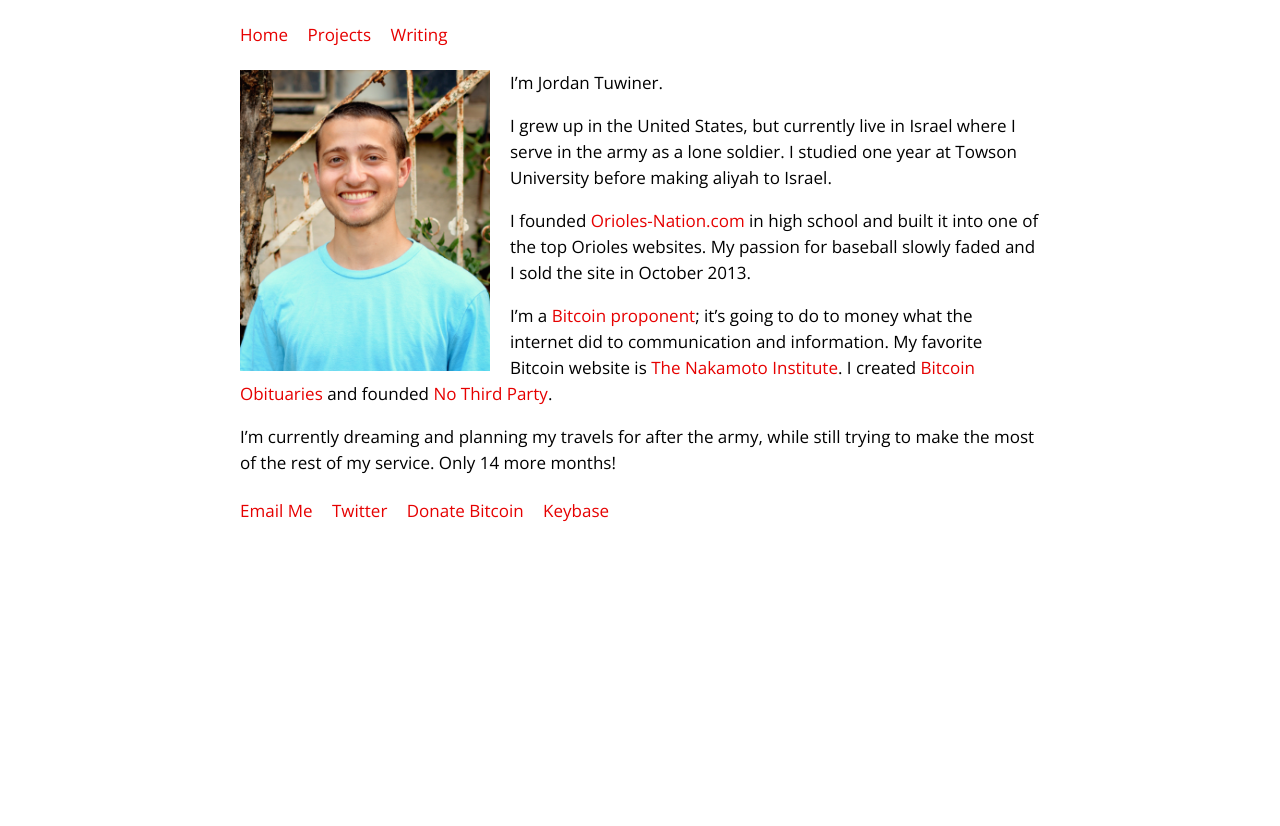
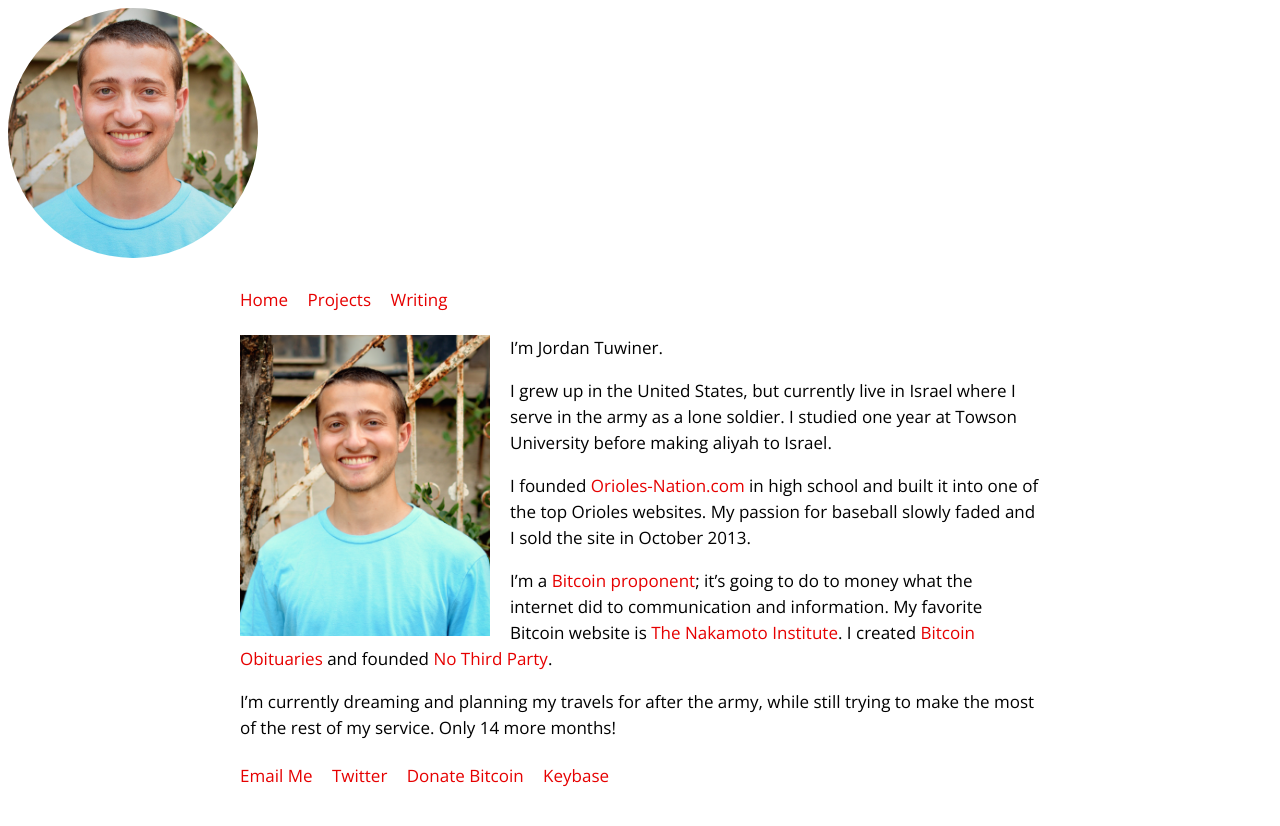
Before and after one commit to johnrlive/jt-com, a Jekyll site: the page built from index.html, in a window 1280 px wide. Shown: the top 826 px of the page. Built offline with Jekyll 4.4.1, drawn with Linux system fonts in a browser that asks for light colours.

Commit message:
Add header image

```diff
--- a/_includes/head.html
+++ b/_includes/head.html
@@ -18,6 +18,7 @@
 </head>
 <body>
 	<header itemtype="http://schema.org/WPHeader" role="banner" class="site-header" 	id="masthead">
+		<img class="header-image" src="/images/profile.jpg">
 		<nav class="site-navigation">
 			<ul class="menu">
 				<li><a href="/">Home</a></li>
--- a/css/style.css
+++ b/css/style.css
@@ -26,6 +26,14 @@
     height: auto;
     margin: 0 20px 10px 0;
     width: 250px;
+}
+
+/* Header */
+
+.header-image {
+	border-radius: 50%;
+	width: 250px;
+	height: 250px;
 }
 
 /* Menu */
```
